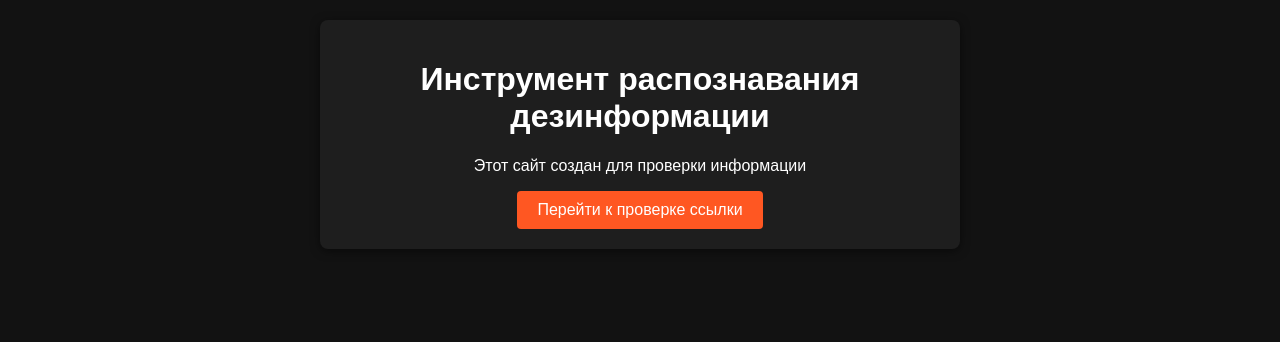
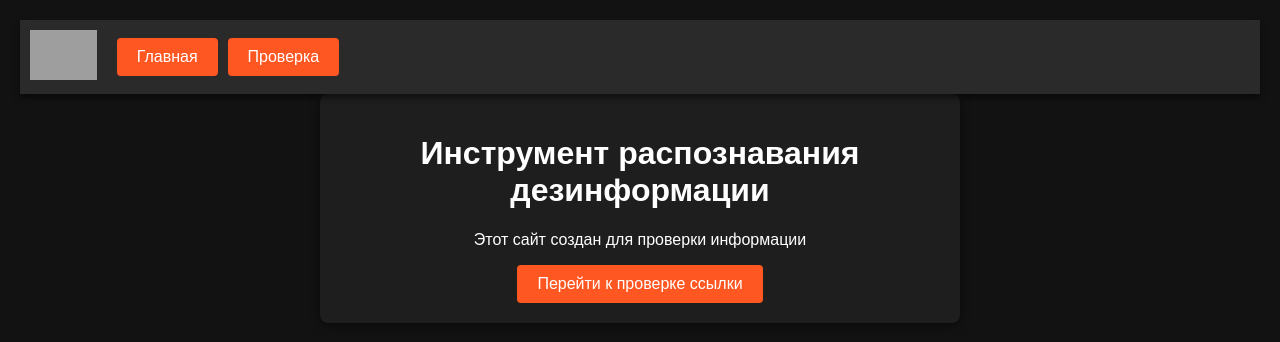
Before and after one commit to lonelygu/DRT, a Flask app: page / in a window 1280 px wide. Shown: the top 342 px of the page. Run offline with Flask 3, Linux system fonts and the light colour scheme; grey boxes are pictures that could not be loaded.

Commit message:
beta 0.003

```diff
--- a/site/main.py
+++ b/site/main.py
@@ -26,7 +26,6 @@ def check():
         # Проверка ответа
         if response.status_code == 200:
             api_response = response.json()  # Получаем ответ от API в формате JSON
-            print("API Response:", api_response)  # Выводим ответ в консоль для отладки
             return render_template('check.html', article=article, api_response=api_response)
         else:
             return render_template('check.html', article=article, api_response={"error": "Ошибка при запросе к API"})
--- a/site/static/styles.css
+++ b/site/static/styles.css
@@ -6,7 +7,8 @@ body {
     padding: 20px;
 }
 
-.container {
+/* Контейнер с основным контентом */
+.container, .checker {
     max-width: 600px;
     margin: auto;
     padding: 20px;
@@ -16,59 +18,43 @@ body {
     box-shadow: 0 2px 10px rgba(0, 0, 0, 0.5);
 }
 
-.checker {
-    max-width: 600px;
-    margin: auto;
-    padding: 20px;
-    border-radius: 8px;
-    background-color: #1e1e1e;
-    box-shadow: 0 2px 10px rgba(0, 0, 0, 0.5);
+/* Шапка (чёлка) с кнопками и логотипом */
+.header {
+    display: flex;
+    align-items: center;
+    justify-content: flex-start;
+    padding: 10px;
+    background-color: #2a2a2a;
+    box-shadow: 0 4px 6px rgba(0, 0, 0, 0.5);
+    position: relative;
 }
 
-label {
-    display: block;
-    margin: 10px 0 5px;
+/* Логотип */
+.logo img {
+    height: 50px; /* Размер логотипа */
+    margin-right: 20px;
 }
 
-input[type="text"] {
-    width: calc(100% - 22px);
-    padding: 10px;
-    margin-bottom: 10px;
-    border: 1px solid #333;
-    border-radius: 4px;
-    background-color: #2a2a2a;
-    color: #ffffff;
-    box-sizing: border-box;
+/* Кнопки навигации */
+.navbar {
+    display: flex;
+    gap: 10px; /* Расстояние между кнопками */
 }
 
-input[type="text"]:focus {
-    outline: none;
-    border-color: #ff5722;
+.nav-button {
+    padding: 10px 20px;
+    background-color: #ff5722;
+    color: white;
+    text-decoration: none;
+    border-radius: 4px;
+    transition: background-color 0.3s ease;
 }
 
-button {
-    padding: 10px 15px;
-    background-color: #ff5722;
-    border: none;
-    border-radius: 4px;
-    color: white;
-    cursor: pointer;
-    align: center;
-}
-
-button:hover {
+.nav-button:hover {
     background-color: #e64a19;
 }
 
-.output {
-    margin-top: 20px;
-    padding: 10px;
-    border: 1px solid #444;
-    border-radius: 4px;
-    background-color: #333;
-}
-
-/* Стиль для кнопки-перехода */
+/* Стили для основной кнопки в контейнере */
 .button {
     display: inline-block;
     padding: 10px 20px;
--- a/site/templates/main.html
+++ b/site/templates/main.html
@@ -5,9 +5,23 @@
     <meta name="viewport" content="width=device-width, initial-scale=1.0">
     <title>Инструмент распознавания дезинформации</title>
     <link rel="stylesheet" href="{{ url_for('static', filename='styles.css') }}">
-    <link rel="icon" href="{{ url_for('static', filename='favicon.ico') }}" type="image/x-icon"> <!-- Добавьте иконку -->
+    <!-- Добавление иконки сайта -->
+    <link rel="icon" href="{{ url_for('static', filename='favicon.ico') }}" type="image/x-icon">
+    <link rel="apple-touch-icon" sizes="180x180" href="{{ url_for('static', filename='apple-touch-icon.png') }}">
+    <link rel="icon" type="image/png" sizes="32x32" href="{{ url_for('static', filename='favicon-32x32.png') }}">
+    <link rel="icon" type="image/png" sizes="16x16" href="{{ url_for('static', filename='favicon-16x16.png') }}">
 </head>
 <body>
+    <header class="header">
+        <div class="logo">
+            <img src="{{ url_for('static', filename='logo.png') }}" alt="Логотип">
+        </div>
+        <nav class="navbar">
+            <a href="/main" class="nav-button">Главная</a>
+            <a href="/check" class="nav-button">Проверка</a>
+        </nav>
+    </header>
+
     <div class="container">
         <h1>Инструмент распознавания дезинформации</h1>
         <p>Этот сайт создан для проверки информации</p>
```
Also changed, not shown: other parts of site/static/styles.css (+25 -5 lines), site/templates/check.html (+10 -0 lines), site/static/android-chrome-192x192.png (added), site/static/android-chrome-512x512.png (added), site/static/apple-touch-icon.png (added), site/static/favicon-16x16.png (added), site/static/favicon-32x32.png (added), site/static/favicon.ico (added), site/static/site.webmanifest (added).
